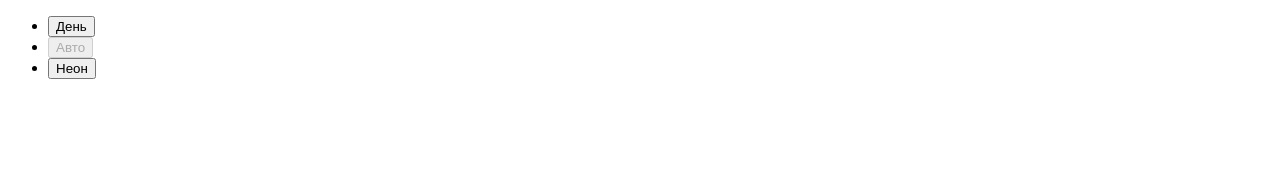
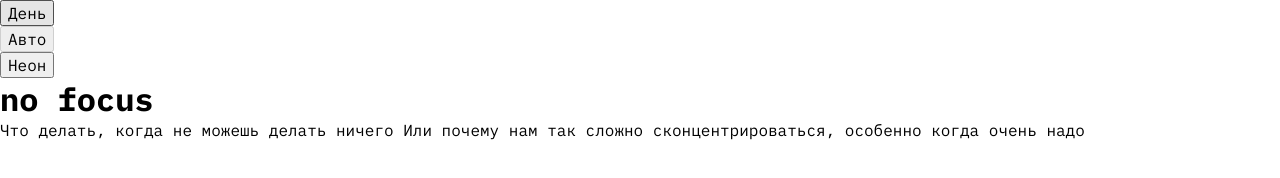
Before and after one commit to ksantar/slozhno-sosredotochitsya, a plain HTML site: page index.html in a window 1280 px wide. Drawn offline with Linux system fonts and the light colour scheme.

Commit message:
Added meta and styles

```diff
--- a/index.html
+++ b/index.html
@@ -4,36 +4,55 @@
     <meta charset="UTF-8" />
     <meta http-equiv="X-UA-Compatible" content="IE=edge" />
     <meta name="viewport" content="width=device-width, initial-scale=1.0" />
+    <meta name="color-scheme" content="dark light" />
+    <!-- Подключение иконок -->
+    <link rel="icon" href="images/favicon.ico" sizes="any" />
+    <link rel="icon" href="images/favicon.svg" type="image/svg+xml" />
+    <link rel="apple-touch-icon" href="images/mobile-icon.png" />
+    <!-- Подключение стилей -->
+    <link rel="stylesheet" href="./fonts/fonts.css" />
+    <link rel="stylesheet" href="./styles/globals.css" />
+    <link rel="stylesheet" href="./styles/variables.css" />
+    <link rel="stylesheet" href="./styles/style.css" />
+    <link rel="stylesheet" href="./styles/dark.css" />
+    <link rel="stylesheet" href="./styles/light.css" />
     <title>Сложно сосредоточиться</title>
   </head>
   <body class="page">
     <header class="header decorated-zone">
+      <!-- Лампочка -->
+      <div class="header__lightbulb"></div>
+      <!-- Переключатель тем -->
       <nav class="header__theme-menu">
         <ul class="header__theme-menu-list">
           <li class="header__theme-menu-item">
             <button
-              class="header__theme-menu-button header__theme-menu-button_type_light"
-            >
+              class="header__theme-menu-button header__theme-menu-button_type_light">
               День
             </button>
           </li>
           <li class="header__theme-menu-item">
             <button
               class="header__theme-menu-button header__theme-menu-button_active header__theme-menu-button_type_auto"
-              disabled
-            >
+              disabled>
               Авто
             </button>
           </li>
           <li class="header__theme-menu-item">
             <button
-              class="header__theme-menu-button header__theme-menu-button_type_dark"
-            >
+              class="header__theme-menu-button header__theme-menu-button_type_dark">
               Неон
             </button>
           </li>
         </ul>
       </nav>
+      <!-- Заголовок -->
+      <h1 class="header__title">no focus</h1>
+      <!-- Текст -->
+      <p class="header__text">
+        Что делать, когда не можешь делать ничего Или почему нам так сложно
+        сконцентрироваться, особенно когда очень надо
+      </p>
     </header>
     <script src="./scripts/script.js"></script>
   </body>
--- a/styles/dark.css
+++ b/styles/dark.css
@@ -3,6 +3,12 @@
   здесь окажутся стили, которые нужно переопределить принудительно,
   переключая тему
 */
+
+:root.theme-dark {
+  --bg-color: #000028;
+  --text-color: #f1b2ce;
+  --accent-color: #ff0070;
+}
 
 .page.theme_dark {
   /* сохраните этот селектор в приведённом виде.
--- a/styles/globals.css
+++ b/styles/globals.css
@@ -33,6 +33,10 @@ picture {
   padding: 0;
 }
 
+img {
+  inline-size: 100%;
+}
+
 button,
 a {
   color: currentColor;
--- a/styles/light.css
+++ b/styles/light.css
@@ -3,6 +3,20 @@
   Здесь окажутся стили, которые нужно переопределить принудительно,
   переключая тему
 */
+
+:root.theme-light {
+  /* Переменные светлой темы */
+}
+
+/* Остальные стили */
+
+@media (prefers-color-scheme: light) {
+:root {
+      /* Дублируем переменные светлой темы */
+  }
+}
+
+/* Остальные стили */
 
 .page.theme_light {
   /* сохраните этот селектор в приведённом виде.
--- a/styles/style.css
+++ b/styles/style.css
@@ -2,4 +2,5 @@
 
 .page {
   /* сохраните в разметке и стилях класс page. На его основе работает скрипт. */
+  font-family: 'IBM Plex mono', monospace;
 }
--- a/styles/variables.css
+++ b/styles/variables.css
@@ -2,3 +2,9 @@
   Переменные для вашего проекта
   и их переопределение под различные устройства
 */
+
+:root {
+  --bg-color: #000028;
+  --text-color: #f1b2ce;
+  --accent-color: #ff0070;
+}
```
